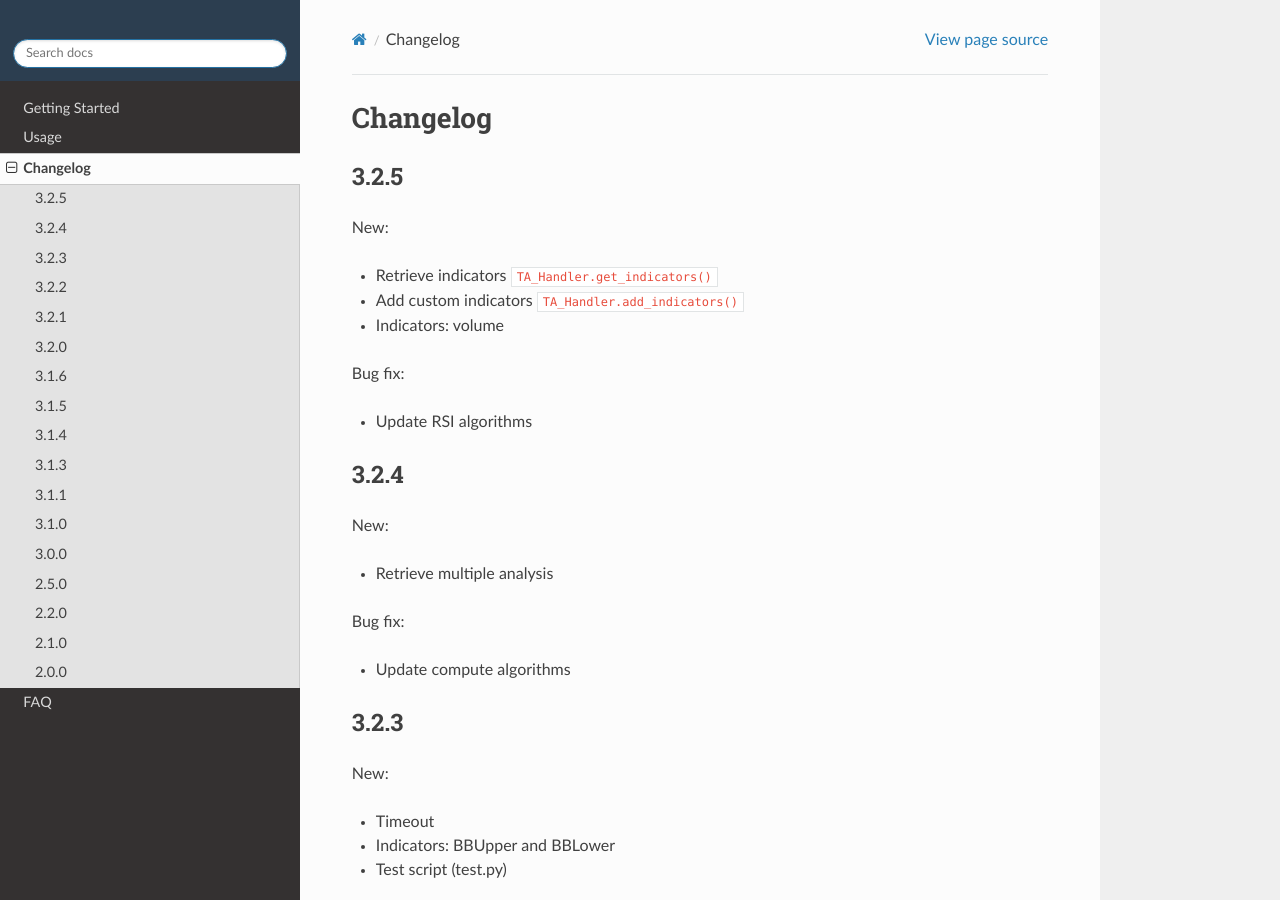
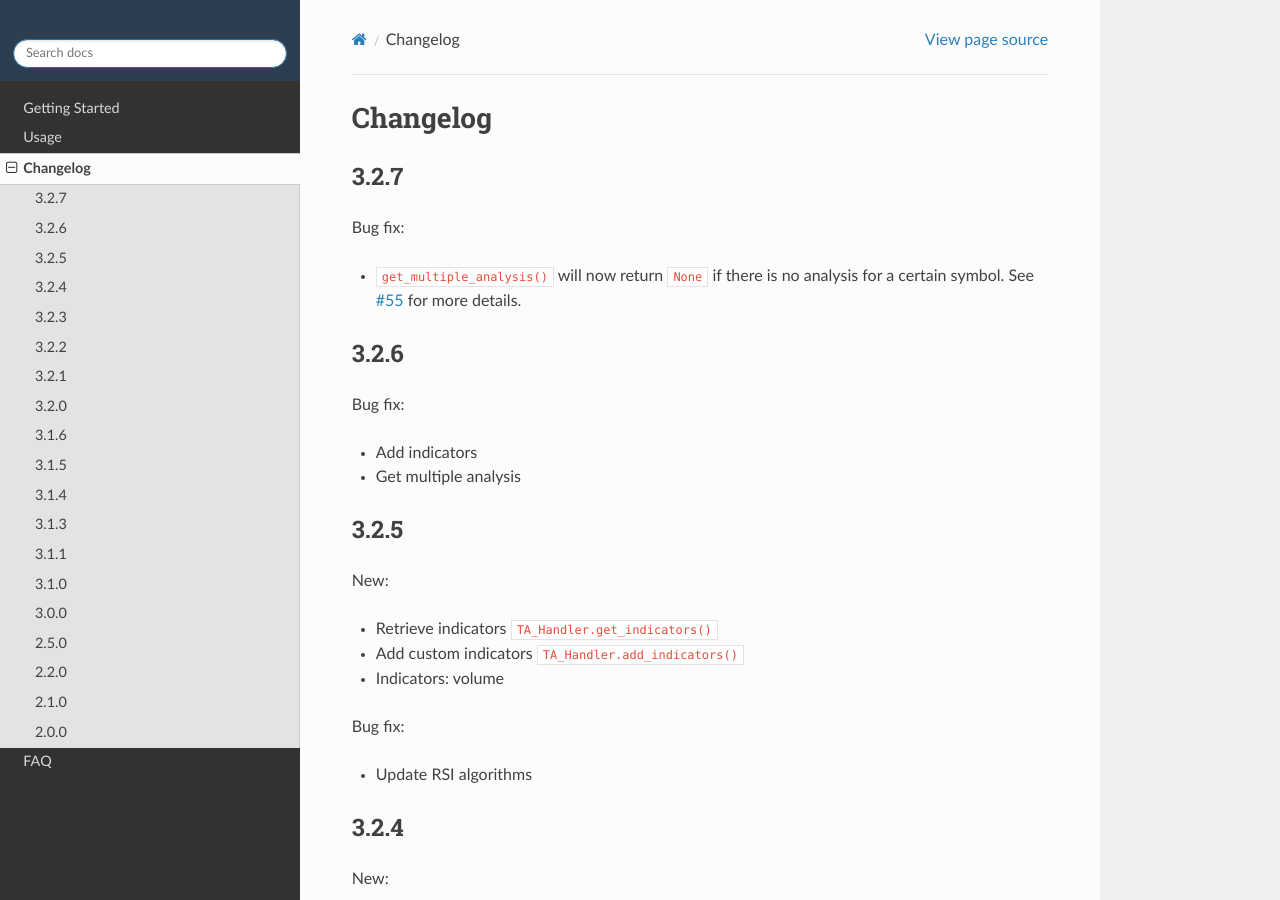
Before and after one commit to AnalyzerREST/python-tradingview-ta, a Sphinx documentation site: the page built from docs/changelog.rst, in a window 1280 px wide and 900 px high. Built offline with Sphinx 7.4.7 and the Read the Docs theme 2.0.0, drawn with Linux system fonts in a browser that asks for light colours.

Commit message:
Update changelog.rst

```diff
--- a/docs/changelog.rst
+++ b/docs/changelog.rst
@@ -1,5 +1,20 @@
 Changelog
 =========
+
+3.2.7
+-----
+
+Bug fix:
+
+* ``get_multiple_analysis()`` will now return ``None`` if there is no analysis for a certain symbol. See `#55 <https://github.com/brian-the-dev/python-tradingview-ta/issues/55>`_ for more details.
+
+3.2.6
+-----
+
+Bug fix:
+
+* Add indicators
+* Get multiple analysis
 
 3.2.5
 -----
```
